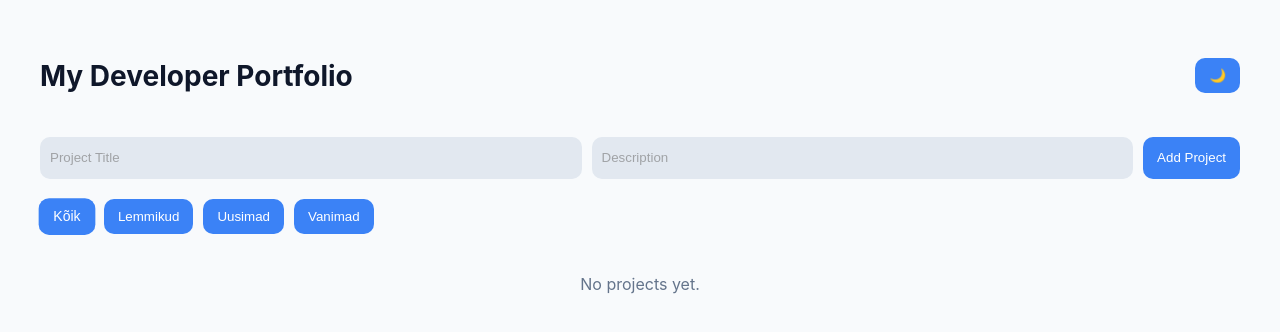
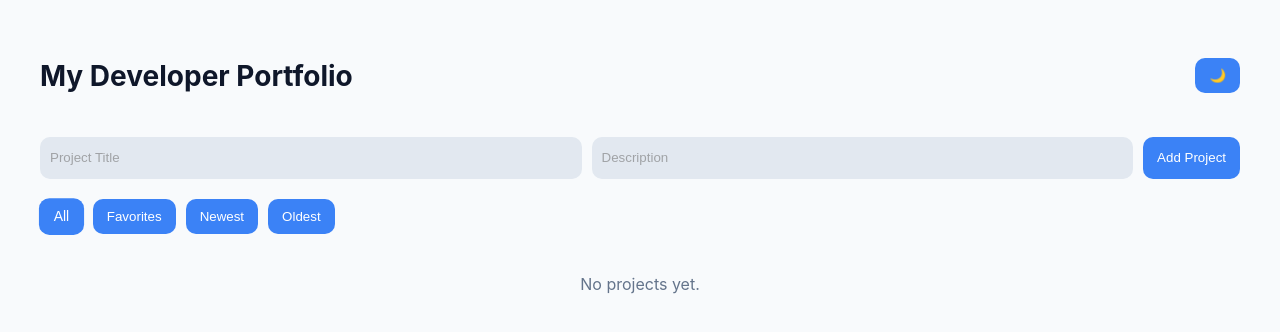
Before and after one commit to Lynriston/Veebiarendus_TARge25_InteraktiivneSPA, a React (Vite) app: page / in a window 1280 px wide. Shown: the top 332 px of the page. Built offline with nearby package versions, Linux system fonts and the light colour scheme.

Commit message:
Update FilterBar.tsx

```diff
--- a/src/components/FilterBar.tsx
+++ b/src/components/FilterBar.tsx
@@ -3,19 +3,19 @@ export default function FilterBar({ setFilter, current }: any) {
   return (
     <div className="filter-bar">
       <button onClick={() => setFilter('all')} className={current === 'all' ? 'active' : ''}>
-        Kõik
+        All
       </button>
 
       <button onClick={() => setFilter('liked')} className={current === 'liked' ? 'active' : ''}>
-        Lemmikud
+        Favorites
       </button>
 
       <button onClick={() => setFilter('newest')} className={current === 'newest' ? 'active' : ''}>
-        Uusimad
+        Newest
       </button>
 
       <button onClick={() => setFilter('oldest')} className={current === 'oldest' ? 'active' : ''}>
-        Vanimad
+        Oldest
       </button>
     </div>
   );
```
